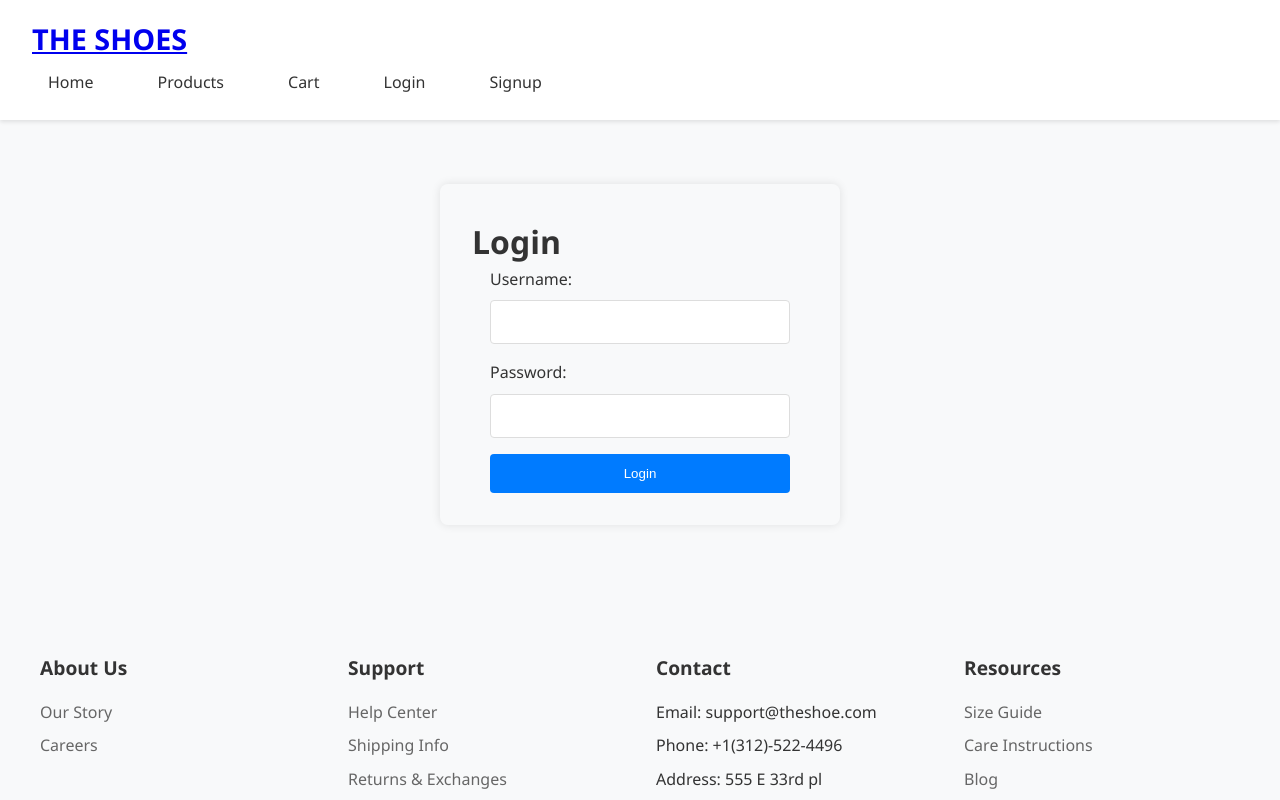
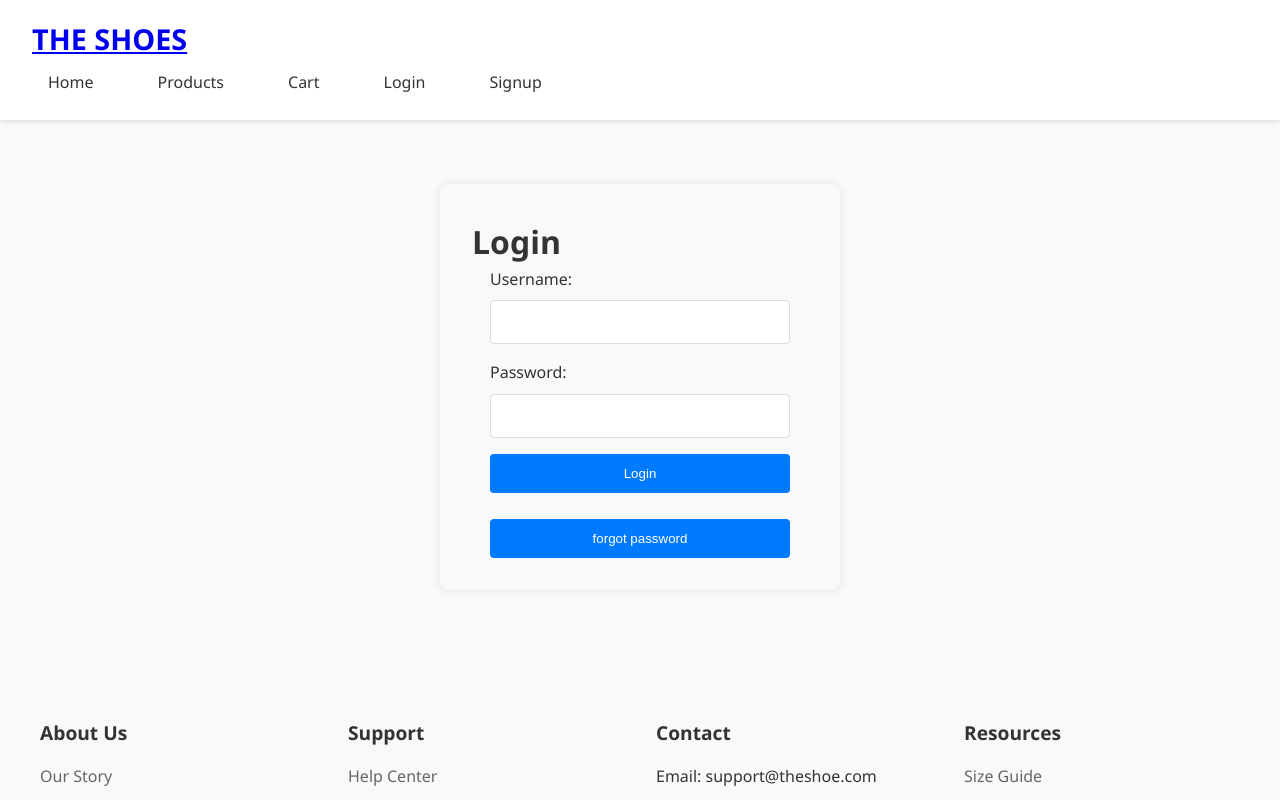
Before and after one commit to nitheesh018/shoewebsite, a React (Create React App) app: page /login in a window 1280 px wide. Shown: the top 800 px of the page. Built offline with nearby package versions, Linux system fonts and the light colour scheme.

Commit message:
added api for forgot

```diff
--- a/src/components/auth/Login.js
+++ b/src/components/auth/Login.js
@@ -16,7 +16,29 @@ function Login() {
   const [error, setError] = useState('');
   const navigate = useNavigate();
   const { login } = useAuth();
+  const handleforgot = async (e) => {
+    // Send the POST request to the backend
+    const response = await fetch('http://localhost:8080/api/forgot', {
+      method: 'POST',
+      headers: {
+        'Content-Type': 'application/json',
+      },
+      body: JSON.stringify({ username, password }),  // Assuming `username` and `password` are defined in your state
+    });
 
+    // Check if the response is OK (status 200-299)
+    if (response.ok) {
+      // Parse the JSON response from the backend
+      const data = await response.json();
+      console.log("Response data:", data);  // Display the random number or response data
+
+      // Optionally, display it on the page, e.g., set it in a state
+      alert("Random number: " + data);  // Simple alert or update state/UI
+    } else {
+      console.log("Error with the request:", response.status);
+      alert("Something went wrong! Please try again.");
+    }
+  };
 
   const handleSubmit = async (e) => {
     e.preventDefault();
@@ -89,9 +111,11 @@ function Login() {
             className="form-input"
           />
         </div>
-        <button type="submit" className="submit-button">Login</button>
+        <button type="submit" className="submit-button">Login</button ><br></br>
+        <button onClick={()=>handleforgot()} className="submit-button">forgot password</button >
       </form>
       <ToastContainer />
+
     </div>
   );
 }
--- a/src/contexts/AuthContext.js
+++ b/src/contexts/AuthContext.js
@@ -9,6 +9,8 @@ export const AuthProvider = ({ children }) => {
   const login = async (username, password) => {
     console.log("username = ", username, " password = ", password);
     try {
+      //this is login api call which calls usercontroller in backend
+      //validation logic is written in userService
       const response = await fetch('http://localhost:8080/api/login', {
         method: 'POST',
         headers: {
--- a/src/index.js
+++ b/src/index.js
@@ -4,6 +4,7 @@ import './index.css';
 import App from './App';
 import reportWebVitals from './reportWebVitals';
 
+//first file to hit when application starts
 const root = ReactDOM.createRoot(document.getElementById('root'));
 root.render(
   <React.StrictMode>
```
Also changed, not shown: src/App.js (+1 -6 lines).
